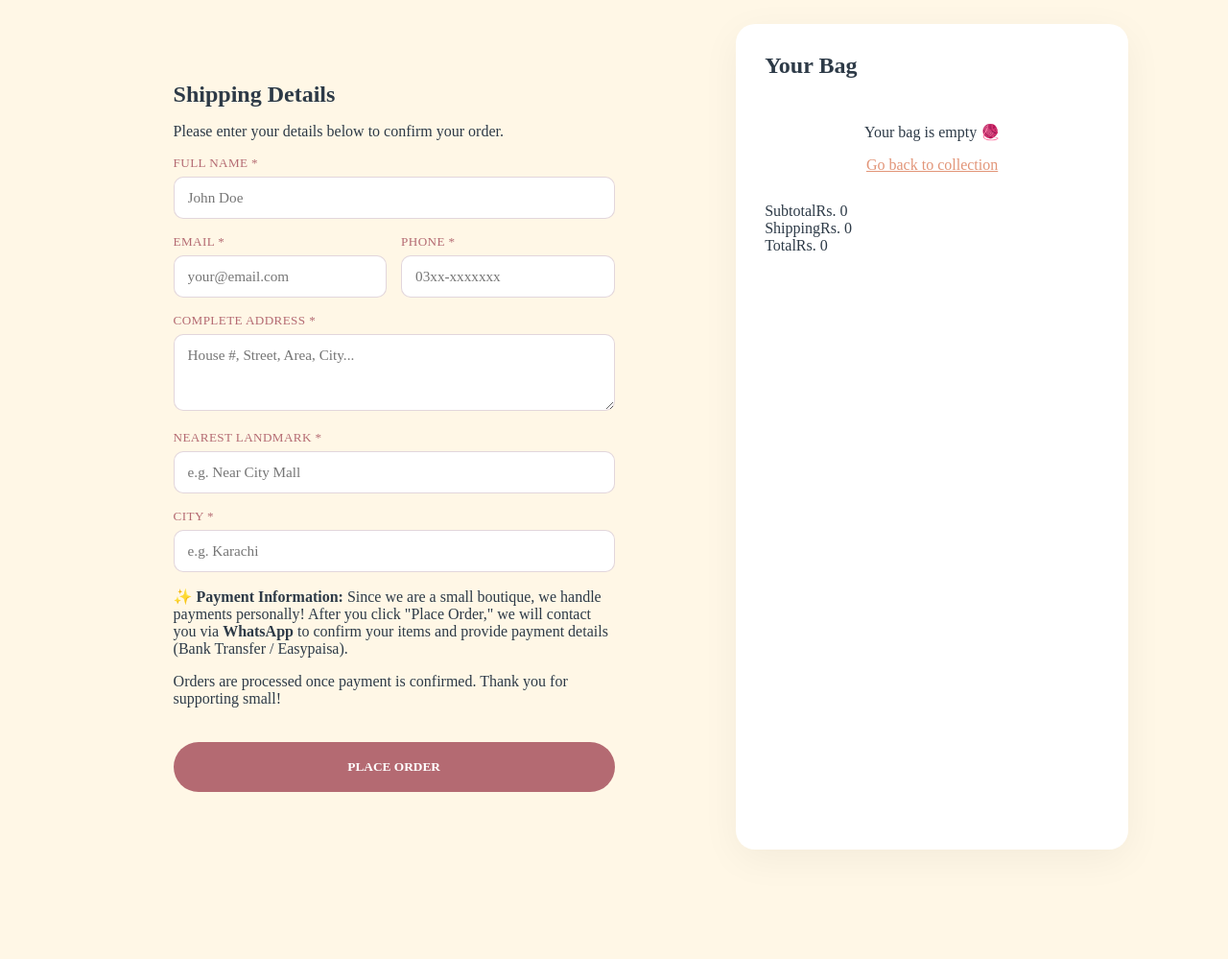
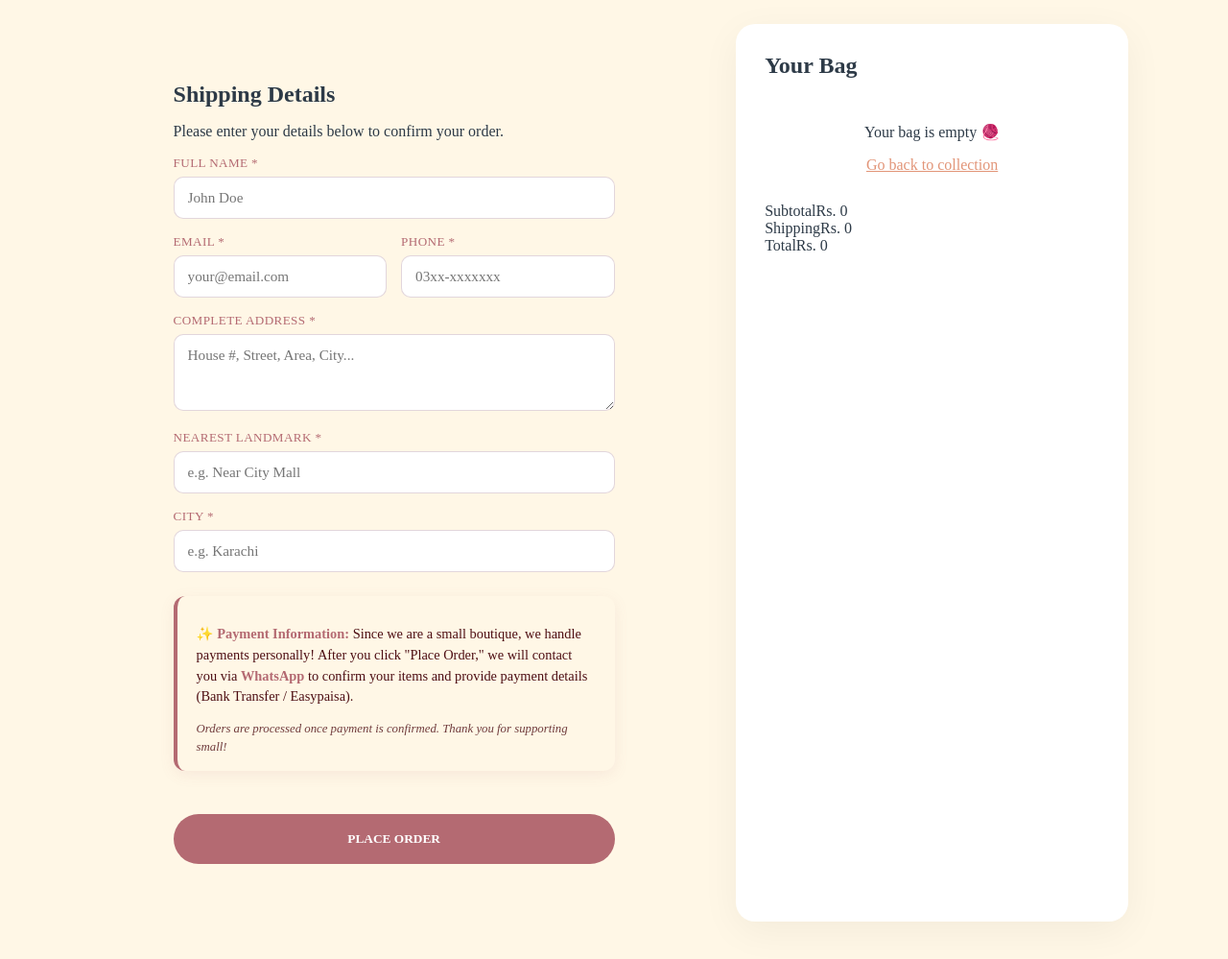
Before and after one commit to noorfatima142/Hanked-by-NA, a plain HTML site: page checkout.html in a window 1280 px wide. Shown: the part 95-1094 px from the top of the page at 96% size. Drawn offline with nearby package versions, Linux system fonts and the light colour scheme; no server answers; a web font is replaced by a local one.

Commit message:
Update styles.css

```diff
--- a/styles.css
+++ b/styles.css
@@ -1312,3 +1312,30 @@ footer {
     padding: 10px;
   }
 }
+.payment-notice {
+    background: #FFF7E6; /* Your Vanilla color */
+    border-left: 4px solid #B46A72; /* Rosewood accent line */
+    padding: 15px 20px;
+    margin: 25px 0;
+    border-radius: 12px;
+    box-shadow: 0 4px 15px rgba(180, 106, 114, 0.1);
+    text-align: left;
+}
+
+.payment-notice p {
+    font-size: 0.9rem;
+    color: #4D0E13; /* Midnight */
+    line-height: 1.5;
+    margin-bottom: 8px;
+}
+
+.payment-notice .sub-notice {
+    font-size: 0.8rem;
+    font-style: italic;
+    opacity: 0.8;
+    margin-bottom: 0;
+}
+
+.payment-notice strong {
+    color: #B46A72; /* Rosewood */
+}
```
